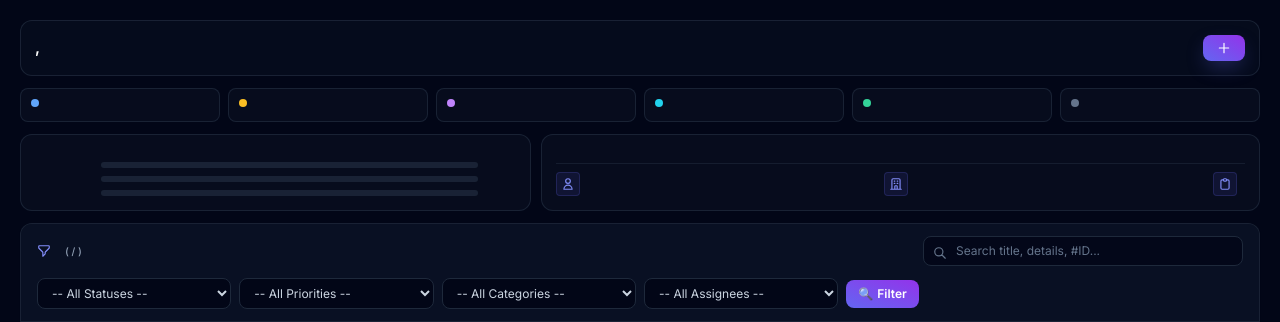
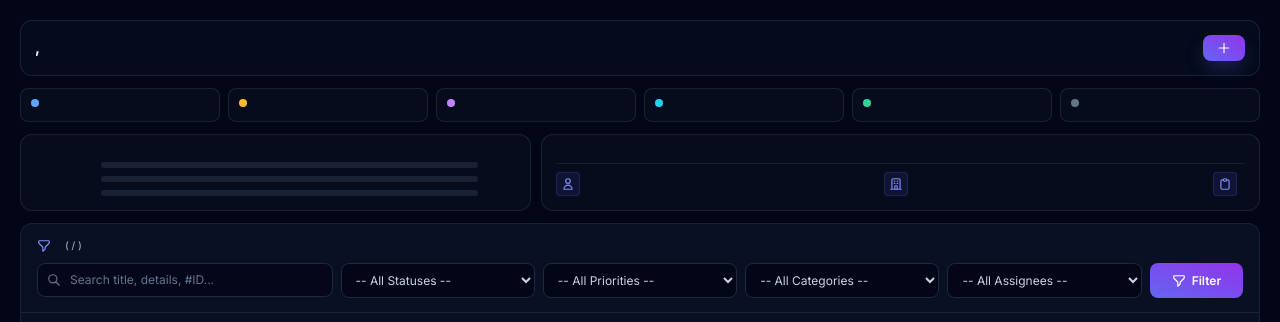
Before and after one commit to Narunai/ticketSolve, a Django app: template tickets/templates/tickets/dashboard.html in a window 1280 px wide. Shown: the top 322 px of the page. Run offline with Django 5.2, Linux system fonts and the light colour scheme; the template is opened without the code that fills it, so the values that code supplies are empty; some libraries are stand-ins or nearby versions.

Commit message:
feat(ui): make dashboard filter bar responsive and fill 100% card container width

```diff
--- a/tickets/templates/tickets/dashboard.html
+++ b/tickets/templates/tickets/dashboard.html
@@ -157,8 +157,9 @@
     <!-- Ticket Data Table & Search / Filter Controls -->
     <div class="rounded-xl border border-slate-800/80 overflow-hidden bg-slate-900/30 shadow-sm">
         <!-- Interactive Filter Control Bar -->
-        <form method="GET" action="{% url 'dashboard' %}" class="px-4 py-3 border-b border-slate-800/80 bg-slate-900/50 space-y-3">
-            <div class="flex flex-col md:flex-row md:items-center justify-between gap-3">
+        <form method="GET" action="{% url 'dashboard' %}" class="px-4 py-3.5 border-b border-slate-800/80 bg-slate-900/50 space-y-2.5">
+            <!-- Header Row: Title, Counter & Reset Action -->
+            <div class="flex flex-wrap items-center justify-between gap-2">
                 <div class="flex items-center gap-2">
                     <h3 class="text-xs font-bold text-white uppercase tracking-wider flex items-center gap-1.5">
                         <svg class="w-3.5 h-3.5 text-theme-accent" fill="none" stroke="currentColor" viewBox="0 0 24 24"><path stroke-linecap="round" stroke-linejoin="round" stroke-width="2" d="M3 4a1 1 0 011-1h16a1 1 0 011 1v2.586a1 1 0 01-.293.707l-6.414 6.414a1 1 0 00-.293.707V17l-4 4v-6.586a1 1 0 00-.293-.707L3.293 7.293A1 1 0 013 6.586V4z"></path></svg>
@@ -167,17 +168,25 @@
                     <span class="text-[10px] text-slate-400 font-medium tabular-nums">({{ tickets.count }} / {{ tickets_count }})</span>
                 </div>
 
-                <!-- Search Input Box -->
-                <div class="relative flex-1 max-w-xs">
-                    <input type="text" name="q" value="{{ search_query|default:'' }}" placeholder="Search title, details, #ID..." class="w-full bg-slate-950/80 border border-slate-800 rounded-lg pl-8 pr-3 py-1.5 text-xs text-white placeholder-slate-500 focus:outline-none focus:border-theme-accent transition-all">
+                {% if selected_status or selected_priority or search_query or selected_category_id or selected_company_id or selected_assigned_to_id %}
+                <a href="{% url 'dashboard' %}" class="inline-flex items-center gap-1 px-2.5 py-1 rounded-lg text-[11px] font-semibold text-rose-400 hover:text-rose-300 bg-rose-500/10 hover:bg-rose-500/20 border border-rose-500/20 transition-all shrink-0">
+                    <svg class="w-3 h-3" fill="none" stroke="currentColor" viewBox="0 0 24 24"><path stroke-linecap="round" stroke-linejoin="round" stroke-width="2" d="M6 18L18 6M6 6l12 12"></path></svg>
+                    <span>Clear Filters</span>
+                </a>
+                {% endif %}
+            </div>
+
+            <!-- Full-Width Responsive Filter Grid (Fills 100% of the Card Container) -->
+            <div class="grid grid-cols-1 sm:grid-cols-2 md:grid-cols-3 lg:grid-cols-6 xl:grid-cols-12 gap-2 text-xs">
+                <!-- Search Input: 3 Cols on XL -->
+                <div class="relative sm:col-span-2 md:col-span-3 lg:col-span-2 xl:col-span-3">
+                    <input type="text" name="q" value="{{ search_query|default:'' }}" placeholder="Search title, details, #ID..." class="w-full bg-slate-950/80 border border-slate-800 rounded-lg pl-8 pr-3 py-2 text-xs text-white placeholder-slate-500 focus:outline-none focus:border-theme-accent transition-all">
                     <svg class="w-3.5 h-3.5 text-slate-500 absolute left-2.5 top-2.5" fill="none" stroke="currentColor" viewBox="0 0 24 24"><path stroke-linecap="round" stroke-linejoin="round" stroke-width="2" d="M21 21l-6-6m2-5a7 7 0 11-14 0 7 7 0 0114 0z"></path></svg>
                 </div>
-            </div>
 
-            <!-- Filter Dropdowns Grid -->
-            <div class="grid grid-cols-2 sm:grid-cols-3 lg:grid-cols-6 gap-2 text-xs">
-                <!-- Status Filter -->
-                <select name="status" onchange="this.form.submit()" class="bg-slate-950 border border-slate-800 text-slate-300 rounded-lg px-2.5 py-1.5 text-xs focus:outline-none focus:border-theme-accent">
+                <!-- Status Filter: 2 Cols on XL -->
+                <div class="xl:col-span-2 lg:col-span-1 md:col-span-1">
+                    <select name="status" onchange="this.form.submit()" class="w-full bg-slate-950 border border-slate-800 text-slate-300 rounded-lg px-2.5 py-2 text-xs focus:outline-none focus:border-theme-accent truncate">
                         <option value="">-- All Statuses --</option>
                         <option value="OPEN" {% if selected_status == 'OPEN' %}selected{% endif %}>{{ t.status_open }}</option>
                         <option value="IN_PROGRESS" {% if selected_status == 'IN_PROGRESS' %}selected{% endif %}>{{ t.status_in_progress }}</option>
@@ -186,52 +195,57 @@
                         <option value="RESOLVED" {% if selected_status == 'RESOLVED' %}selected{% endif %}>{{ t.status_resolved }}</option>
                         <option value="CLOSED" {% if selected_status == 'CLOSED' %}selected{% endif %}>{{ t.status_closed }}</option>
                     </select>
+                </div>
 
                 <!-- Priority Filter -->
-                <select name="priority" onchange="this.form.submit()" class="bg-slate-950 border border-slate-800 text-slate-300 rounded-lg px-2.5 py-1.5 text-xs focus:outline-none focus:border-theme-accent">
+                <div class="{% if user.is_superuser or user.role == 'SYSTEM_ADMIN' or user.role == 'SYSTEM_SUB_ADMIN' %}xl:col-span-1{% else %}xl:col-span-2{% endif %} lg:col-span-1 md:col-span-1">
+                    <select name="priority" onchange="this.form.submit()" class="w-full bg-slate-950 border border-slate-800 text-slate-300 rounded-lg px-2.5 py-2 text-xs focus:outline-none focus:border-theme-accent truncate">
                         <option value="">-- All Priorities --</option>
                         <option value="HIGH" {% if selected_priority == 'HIGH' %}selected{% endif %}>🔥 {{ t.priority_high }}</option>
                         <option value="MEDIUM" {% if selected_priority == 'MEDIUM' %}selected{% endif %}>⚡ {{ t.priority_medium }}</option>
                         <option value="LOW" {% if selected_priority == 'LOW' %}selected{% endif %}>🔹 {{ t.priority_low }}</option>
                     </select>
+                </div>
 
-                <!-- Category Filter -->
-                <select name="category_id" onchange="this.form.submit()" class="bg-slate-950 border border-slate-800 text-slate-300 rounded-lg px-2.5 py-1.5 text-xs focus:outline-none focus:border-theme-accent">
+                <!-- Category Filter: 2 Cols on XL -->
+                <div class="xl:col-span-2 lg:col-span-1 md:col-span-1">
+                    <select name="category_id" onchange="this.form.submit()" class="w-full bg-slate-950 border border-slate-800 text-slate-300 rounded-lg px-2.5 py-2 text-xs focus:outline-none focus:border-theme-accent truncate">
                         <option value="">-- All Categories --</option>
                         {% for cat in categories %}
                         <option value="{{ cat.id }}" {% if selected_category_id == cat.id %}selected{% endif %}>{{ cat.name }}</option>
                         {% endfor %}
                     </select>
+                </div>
 
-                <!-- Company Filter (System Staff) -->
+                <!-- Company Filter (System Staff): 2 Cols on XL -->
                 {% if user.is_superuser or user.role == 'SYSTEM_ADMIN' or user.role == 'SYSTEM_SUB_ADMIN' %}
-                <select name="company_id" onchange="this.form.submit()" class="bg-slate-950 border border-slate-800 text-slate-300 rounded-lg px-2.5 py-1.5 text-xs focus:outline-none focus:border-theme-accent">
+                <div class="xl:col-span-2 lg:col-span-1 md:col-span-1">
+                    <select name="company_id" onchange="this.form.submit()" class="w-full bg-slate-950 border border-slate-800 text-slate-300 rounded-lg px-2.5 py-2 text-xs focus:outline-none focus:border-theme-accent truncate">
                         <option value="">-- All Companies --</option>
                         {% for comp in companies %}
                         <option value="{{ comp.id }}" {% if selected_company_id == comp.id %}selected{% endif %}>{{ comp.name }}</option>
                         {% endfor %}
                     </select>
+                </div>
                 {% endif %}
 
                 <!-- Assignee Filter -->
-                <select name="assigned_to_id" onchange="this.form.submit()" class="bg-slate-950 border border-slate-800 text-slate-300 rounded-lg px-2.5 py-1.5 text-xs focus:outline-none focus:border-theme-accent">
+                <div class="{% if user.is_superuser or user.role == 'SYSTEM_ADMIN' or user.role == 'SYSTEM_SUB_ADMIN' %}xl:col-span-1{% else %}xl:col-span-2{% endif %} lg:col-span-1 md:col-span-1">
+                    <select name="assigned_to_id" onchange="this.form.submit()" class="w-full bg-slate-950 border border-slate-800 text-slate-300 rounded-lg px-2.5 py-2 text-xs focus:outline-none focus:border-theme-accent truncate">
                         <option value="">-- All Assignees --</option>
                         <option value="unassigned" {% if selected_assigned_to_id == 'unassigned' %}selected{% endif %}>-- Not Assigned --</option>
                         {% for u in assignees %}
                         <option value="{{ u.id }}" {% if selected_assigned_to_id == u.id %}selected{% endif %}>{{ u.username }}</option>
                         {% endfor %}
                     </select>
+                </div>
 
-                <!-- Action Controls -->
-                <div class="flex items-center gap-1.5">
-                    <button type="submit" class="px-3 py-1.5 rounded-lg text-xs font-semibold text-white bg-theme-gradient hover:opacity-90 transition-all flex items-center justify-center gap-1 shrink-0">
-                        🔍 <span>Filter</span>
+                <!-- Action / Submit Button: 1 Col on XL -->
+                <div class="xl:col-span-1 lg:col-span-1 md:col-span-1">
+                    <button type="submit" class="w-full h-full min-h-[34px] px-3 py-2 rounded-lg text-xs font-semibold text-white bg-theme-gradient hover:opacity-90 transition-all flex items-center justify-center gap-1.5 shadow-sm active:scale-[0.98]">
+                        <svg class="w-3.5 h-3.5" fill="none" stroke="currentColor" viewBox="0 0 24 24"><path stroke-linecap="round" stroke-linejoin="round" stroke-width="2" d="M3 4a1 1 0 011-1h16a1 1 0 011 1v2.586a1 1 0 01-.293.707l-6.414 6.414a1 1 0 00-.293.707V17l-4 4v-6.586a1 1 0 00-.293-.707L3.293 7.293A1 1 0 013 6.586V4z"></path></svg>
+                        <span>Filter</span>
                     </button>
-                    {% if selected_status or selected_priority or search_query or selected_category_id or selected_company_id or selected_assigned_to_id %}
-                    <a href="{% url 'dashboard' %}" class="px-2.5 py-1.5 rounded-lg text-xs font-semibold text-rose-400 hover:bg-rose-500/10 border border-rose-500/20 transition-all shrink-0">
-                        ✕ Clear
-                    </a>
-                    {% endif %}
                 </div>
             </div>
         </form>
```
Lines whose indentation alone changed are shown as unchanged.
